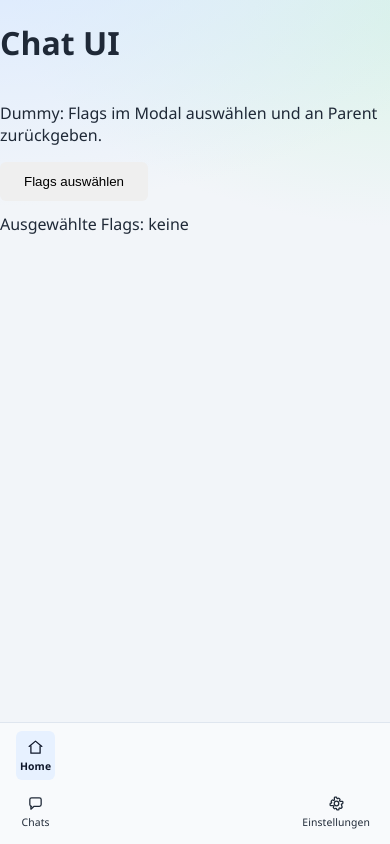
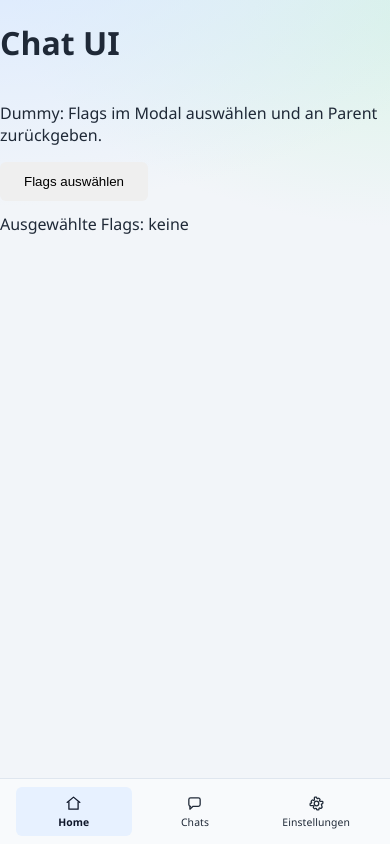
Before and after one commit to Nitoh/playground, a Nuxt app in the folder apps/chat-ui/: page / in a window 390 px wide. Built offline with nearby package versions, Linux system fonts and the light colour scheme.

Commit message:
menu mobile layout row

```diff
--- a/apps/chat-ui/app/layouts/default.vue
+++ b/apps/chat-ui/app/layouts/default.vue
@@ -166,12 +166,18 @@ onUnmounted(() => {
     }
 
     .menu {
-        flex-direction: row;
+        display: grid;
+        grid-template-columns: repeat(3, minmax(0, 1fr));
+        gap: 0.35rem;
         width: 100%;
     }
 
+    .menu-top,
+    .menu-bottom {
+        display: contents;
+    }
+
     .link {
-        flex: 1;
         flex-direction: column;
         align-items: center;
         justify-content: center;
```
